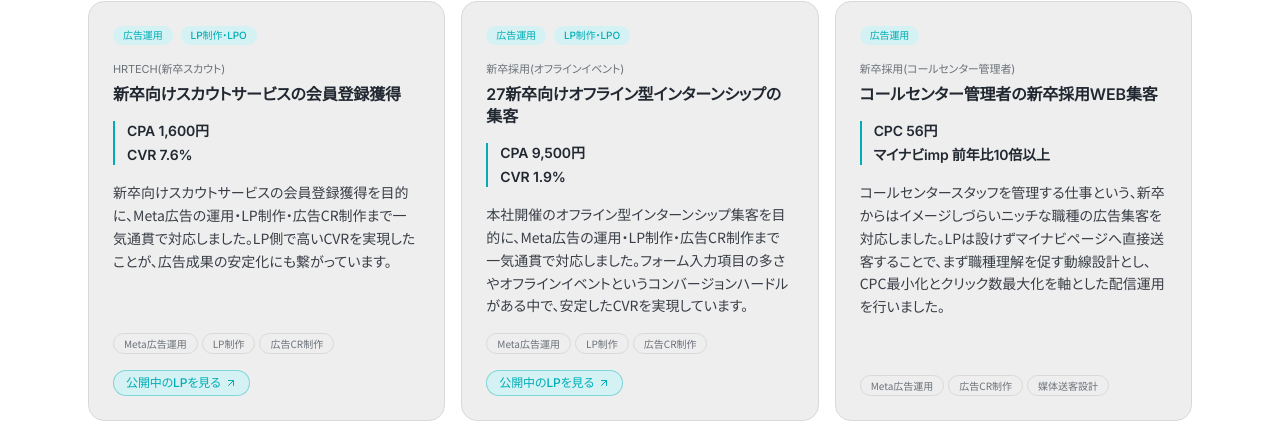
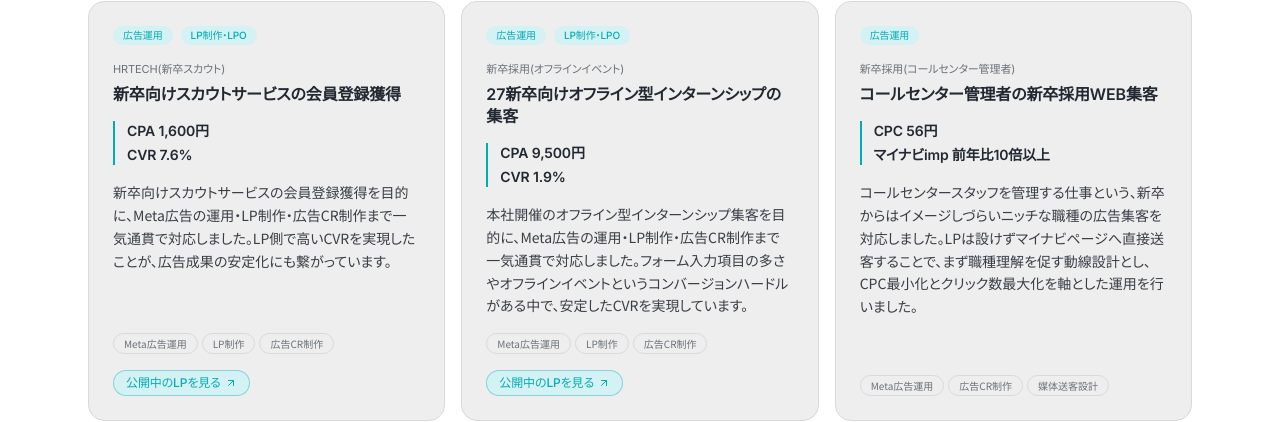
Before and after one commit to tomitayuto/portfolio-site, a Next.js app: page / in a window 1280 px wide. Shown: the part 3354-3776 px from the top of the page. Built offline with nearby package versions, Linux system fonts and the light colour scheme.

Commit message:
Works: ads-shinsotsu-eventのsummary末尾「配信運用」→「運用」に短縮

```diff
--- a/app/data/works.ts
+++ b/app/data/works.ts
@@ -178,7 +178,7 @@ export const works: Work[] = [
     industryCategory: "staffing",
     title: "コールセンター管理者の新卒採用WEB集客",
     summary:
-      "コールセンタースタッフを管理する仕事という、新卒からはイメージしづらいニッチな職種の広告集客を対応しました。LPは設けずマイナビページへ直接送客することで、まず職種理解を促す動線設計とし、CPC最小化とクリック数最大化を軸とした配信運用を行いました。",
+      "コールセンタースタッフを管理する仕事という、新卒からはイメージしづらいニッチな職種の広告集客を対応しました。LPは設けずマイナビページへ直接送客することで、まず職種理解を促す動線設計とし、CPC最小化とクリック数最大化を軸とした運用を行いました。",
     metrics: ["CPC 56円", "マイナビimp 前年比10倍以上"],
     scope: ["Meta広告運用", "広告CR制作", "媒体送客設計"],
   },
```
